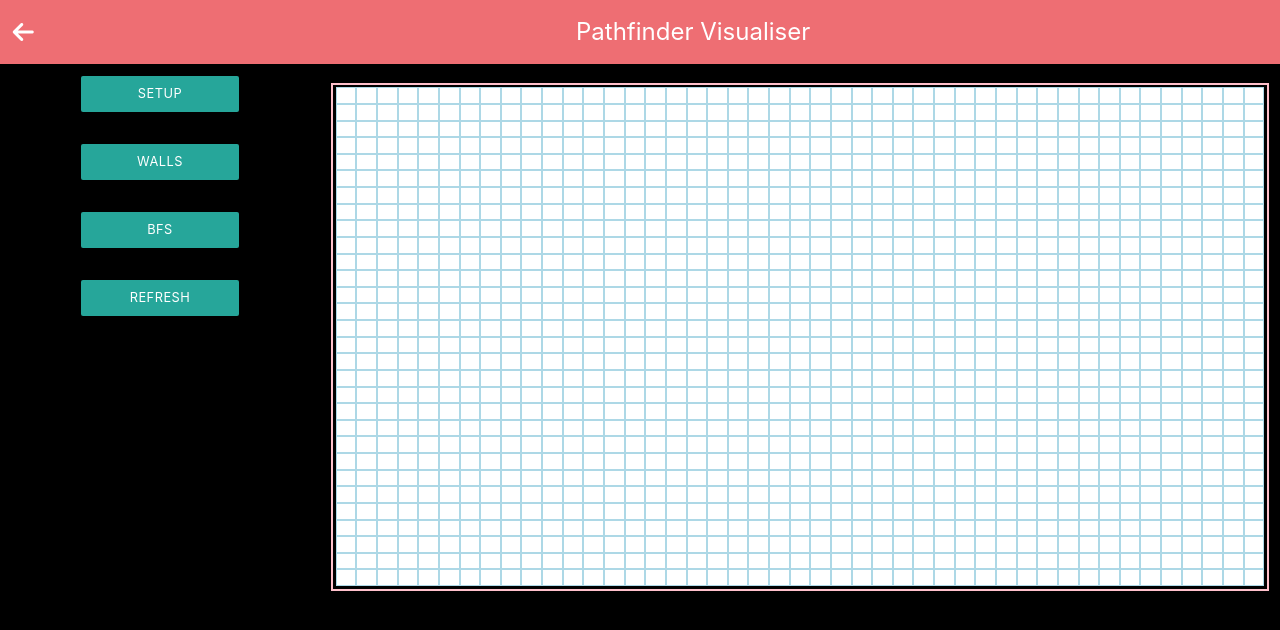
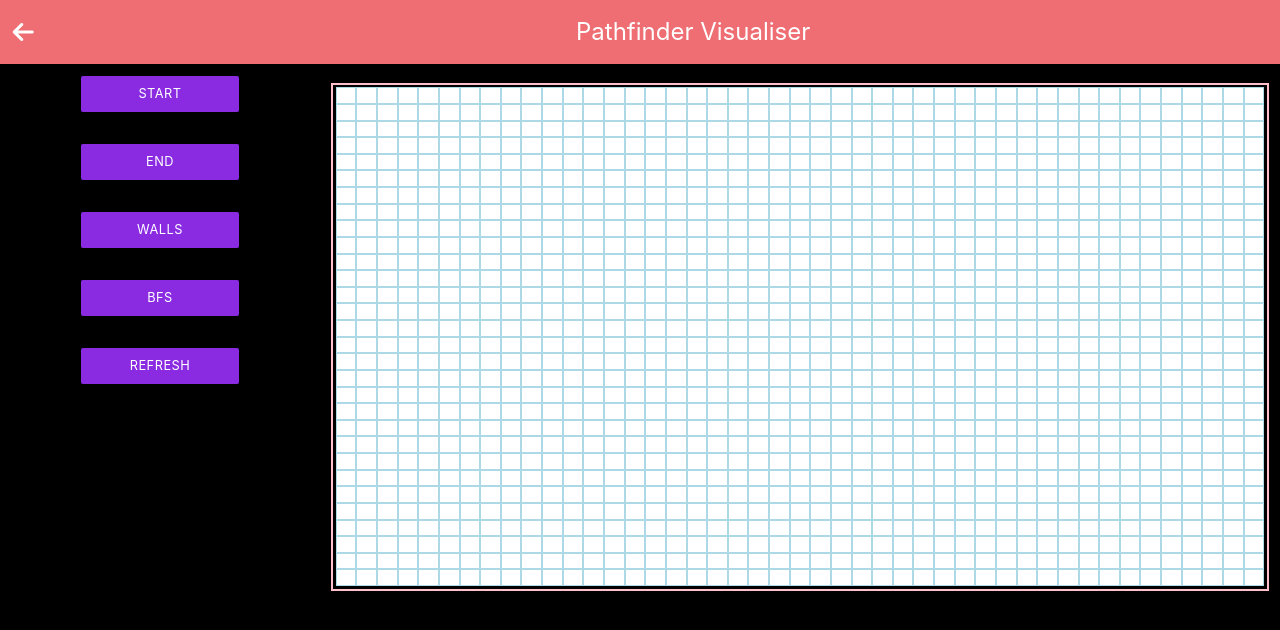
Before and after one commit to projectaki/pathfinder, a React (Create React App) app: page / in a window 1280 px wide. Shown: the top 630 px of the page. Built offline with nearby package versions, Linux system fonts and the light colour scheme.

Commit message:
added interactive elements

```diff
--- a/src/Pathfinder/Pathfinder.jsx
+++ b/src/Pathfinder/Pathfinder.jsx
@@ -6,28 +6,28 @@ import "./pathfinder.css";
 const GRID_WIDTH = 30;
 const GRID_LENGTH = 45;
 
-const START_I = 5;
-const START_J = 5;
-const END_I = 15;
-const END_J = 39;
-
 export default class Pathfinder extends React.Component {
     constructor(props) {
         super(props);
 
         this.state = {
 
-            walls: [],
+            walls: new Map(),
             running: false,
             terminate: true,
             setup: false,
+            wallselection: false,
+            beginselection: false,
+            endselection: false,
+            startnode: [],
+            endnode: [],
 
         };
     }
 
     componentDidMount() {
         this.refresh();
-
+        this.setState({startnode: [0,0], endnode: [29,44]});
     }
 
     refresh() {
@@ -42,97 +42,18 @@ export default class Pathfinder extends React.Component {
         }
     }
 
-
-    setStartAndBegin() {
-        if(this.state.running === false) {
+    async bfs() {
+        if(this.state.startnode.length !== 0 && this.state.endnode.length !== 0) {
             this.setState({setup: true});
-            const elem = document.getElementsByClassName("node");
-            elem[coordMap(START_I,START_J)].style.backgroundColor = "green";
-            elem[coordMap(END_I,END_J)].style.backgroundColor = "red";
         }
-
-    }
-
-    addWalls() {
-        const wallCordsI = [];
-        const wallCordsJ = [];
-        const walls = [];
-        const elem = document.getElementsByClassName("node");
-        let j = 20;
-        for (let i = 0; i < 25; i++) {
-            elem[coordMap(i, j)].style.backgroundColor = "black";
-            elem[coordMap(i, j)].style.border = "0.1vw solid black";
-            wallCordsI.push(i);
-            wallCordsJ.push(j);
-        }
-
-        for (let i = 5; i < 30; i++) {
-            elem[coordMap(i, j + 5)].style.backgroundColor = "black";
-            elem[coordMap(i, j + 5)].style.border = "0.1vw solid black";
-            wallCordsI.push(i);
-            wallCordsJ.push(j + 5);
-        }
-        elem[coordMap(18, 38)].style.backgroundColor = "black";
-        elem[coordMap(18, 38)].style.border = "0.1vw solid black";
-        wallCordsI.push(18);
-        wallCordsJ.push(38);
-
-        elem[coordMap(17, 38)].style.backgroundColor = "black";
-        elem[coordMap(17, 38)].style.border = "0.1vw solid black";
-        wallCordsI.push(17);
-        wallCordsJ.push(38);
-
-        elem[coordMap(16, 38)].style.backgroundColor = "black";
-        elem[coordMap(16, 38)].style.border = "0.1vw solid black";
-        wallCordsI.push(16);
-        wallCordsJ.push(38);
-
-        elem[coordMap(15, 38)].style.backgroundColor = "black";
-        elem[coordMap(15, 38)].style.border = "0.1vw solid black";
-        wallCordsI.push(15);
-        wallCordsJ.push(38);
-
-        elem[coordMap(14, 38)].style.backgroundColor = "black";
-        elem[coordMap(14, 38)].style.border = "0.1vw solid black";
-        wallCordsI.push(14);
-        wallCordsJ.push(38);
-
-        elem[coordMap(14, 39)].style.backgroundColor = "black";
-        elem[coordMap(14, 39)].style.border = "0.1vw solid black";
-        wallCordsI.push(14);
-        wallCordsJ.push(39);
-
-        elem[coordMap(14, 40)].style.backgroundColor = "black";
-        elem[coordMap(14, 40)].style.border = "0.1vw solid black";
-        wallCordsI.push(14);
-        wallCordsJ.push(40);
-
-        elem[coordMap(15, 40)].style.backgroundColor = "black";
-        elem[coordMap(15, 40)].style.border = "0.1vw solid black";
-        wallCordsI.push(15);
-        wallCordsJ.push(40);
-
-        elem[coordMap(16, 40)].style.backgroundColor = "black";
-        elem[coordMap(16, 40)].style.border = "0.1vw solid black";
-        wallCordsI.push(16);
-        wallCordsJ.push(40);
-
-
-
-        walls.push(wallCordsI);
-        walls.push(wallCordsJ);
-        //this.state.walls = walls;
-        this.setState({walls});
-    }
-
-    async bfs() {
+        await delay(1);
         if(this.state.running === false && this.state.setup === true) {
             this.setState({running:true});
             this.setState({terminate:false});
             await delay(1);
             const elems = document.getElementsByClassName("node");
-            const walls = this.state.walls;
-            const result = BFS(GRID_WIDTH, GRID_LENGTH, START_I, START_J, END_I, END_J, walls);
+            const walls = Array.from(this.state.walls.values());
+            const result = BFS(GRID_WIDTH, GRID_LENGTH, this.state.startnode[0], this.state.startnode[1], this.state.endnode[0], this.state.endnode[1], walls);
             const path = result[0];
             const searched = result[1];
             for (let i = 1; i < searched.length - 1; i++) {
@@ -153,17 +74,119 @@ export default class Pathfinder extends React.Component {
                 let index = coordMap(path[i].i, path[i].j, GRID_LENGTH);
                 elems[index].classList.remove("slow-color");
                 elems[index].style.backgroundColor = "yellow";
+                await delay(10);
             }
         }
 
 
     }
 
+    async clickSwitchColor(id) {
+        if (this.state.running === false) {
+            let elem = document.getElementById(id);
+            var tempSet = new Map(this.state.walls);
+
+            //If we are selecting walls
+            if(this.state.wallselection === true) {
+                // disable wall
+                if (elem.style.backgroundColor === "black"){
+                    elem.style.backgroundColor = "white";
+                    tempSet.delete(id);
+
+                }
+                // enable wall
+                else if (elem.style.backgroundColor === "white") {
+                    elem.style.backgroundColor = "black";
+                    const tuple = idToCoords(id);
+                    tempSet.set(id,[tuple[0],tuple[1]]);
+
+                }
+                this.setState({walls: tempSet});
+                await delay(1);
+                console.log(this.state.walls);
+            }
+
+            //If we are selecting the start node
+            if(this.state.beginselection === true) {
+                const start = this.state.startnode;
+                console.log(start);
+                if (start.length !== 0) {
+                    let currentStart = document.getElementById(coordMap(start[0],start[1]));
+                    currentStart.style.backgroundColor = "white";
+                    elem.style.backgroundColor = "green";
+                    let newStart = idToCoords(id);
+                    this.setState({startnode: newStart});
+                }
+            }
+
+            //If we are selecting the end node
+            if(this.state.endselection === true) {
+                const end = this.state.endnode;
+
+                if (end.length !== 0) {
+                    let currentEnd = document.getElementById(coordMap(end[0],end[1]));
+                    currentEnd.style.backgroundColor = "white";
+                    elem.style.backgroundColor = "red";
+                    let newEnd = idToCoords(id);
+                    this.setState({endnode: newEnd});
+                }
+            }
+        }
+
+
+
+    }
+
+    wallSelectionTrigger(btnid){
+        document.getElementById("startbtn").style.backgroundColor = "blueviolet";
+        document.getElementById("endbtn").style.backgroundColor = "blueviolet";
+        this.setState({beginselection: false, endselection: false});
+        let elem = document.getElementById(btnid);
+        if(this.state.wallselection === false) {
+            this.setState({wallselection: true});
+            elem.style.backgroundColor = "orange";
+        }
+        else {
+            this.setState({wallselection: false});
+            elem.style.backgroundColor = "blueviolet";
+        }
+    }
+
+    startSelectionTrigger(btnid){
+        document.getElementById("wallbtn").style.backgroundColor = "blueviolet";
+        document.getElementById("endbtn").style.backgroundColor = "blueviolet";
+        this.setState({wallselection: false, endselection: false});
+        let elem = document.getElementById(btnid);
+        if(this.state.beginselection === false) {
+            this.setState({beginselection: true});
+            elem.style.backgroundColor = "orange";
+        }
+        else {
+            this.setState({beginselection: false});
+            elem.style.backgroundColor = "blueviolet";
+        }
+    }
+
+    endSelectionTrigger(btnid){
+        document.getElementById("startbtn").style.backgroundColor = "blueviolet";
+        document.getElementById("wallbtn").style.backgroundColor = "blueviolet";
+        this.setState({beginselection: false, wallselection: false});
+        let elem = document.getElementById(btnid);
+        if(this.state.endselection === false) {
+            this.setState({endselection: true});
+            elem.style.backgroundColor = "orange";
+        }
+        else {
+            this.setState({endselection: false});
+            elem.style.backgroundColor = "blueviolet";
+        }
+    }
+
     render() {
         const grid = [];
         let numberOfNodes = GRID_LENGTH*GRID_WIDTH;
         for (let i = 0; i < numberOfNodes; i++) {
-            grid.push(<div className="node" key={i}></div>);
+            grid.push(<div onClick={() => this.clickSwitchColor(i)} className="node" key={i} id={i}></div>);
         }
         return (
             <>
@@ -172,14 +195,11 @@ export default class Pathfinder extends React.Component {
                     <div className="container">
 
                         <div className="button-grid">
-                            <button class="waves-effect waves-light btn" onClick={() => this.setStartAndBegin()}>
-                                    setup
-
-
-                            </button>
-                            <button class="waves-effect waves-light btn" onClick={() => this.addWalls()}>Walls</button>
-                            <button class="waves-effect waves-light btn" onClick={() => this.bfs()}>bfs</button>
-                            <button class="waves-effect waves-light btn" onClick={() => this.refresh()}>Refresh</button>
+                            <button id="startbtn"class="waves-effect waves-light btn" style={{backgroundColor: "blueviolet"}} onClick={() => this.startSelectionTrigger("startbtn")}>start</button>
+                            <button id="endbtn"class="waves-effect waves-light btn" style={{backgroundColor: "blueviolet"}} onClick={() => this.endSelectionTrigger("endbtn")}>end</button>
+                            <button id="wallbtn" class="waves-effect waves-light btn" style={{backgroundColor: "blueviolet"}} onClick={() => this.wallSelectionTrigger("wallbtn")}>Walls</button>
+                            <button id="bfsbtn" class="waves-effect waves-light btn" style={{backgroundColor: "blueviolet"}} onClick={() => this.bfs()}>bfs</button>
+                            <button id="refreshbtn" class="waves-effect waves-light btn" style={{backgroundColor: "blueviolet"}} onClick={() => this.refresh()}>Refresh</button>
                         </div>
                     </div>
 
@@ -212,6 +232,12 @@ function coordMap(i , j) {
     return i * GRID_LENGTH + j;
 }
 
+function idToCoords(id) {
+    let i = Math.floor(id/GRID_LENGTH);
+    let j = id % GRID_LENGTH;
+    return [i,j];
+}
+
 function delay(n) {
     n = n || 2000;
     return new Promise(done => {
--- a/src/Pathfinder/pathfinder.css
+++ b/src/Pathfinder/pathfinder.css
@@ -45,6 +45,6 @@ body {
 
 .slow-color {
   animation-name: color;
-  animation-duration: 3s;
+  animation-duration: 2s;
   animation-fill-mode: forwards;
 }
--- a/src/algorithms/bfs.js
+++ b/src/algorithms/bfs.js
@@ -23,8 +23,8 @@ export const BFS = (iLength, jLength, starti, startj, endi, endj, walls) => {
 
     let newgrid = createGrid(iLength,jLength);
     // Setup walls
-    for (let i = 0; i < walls[0].length; i++) {
-        newgrid[walls[0][i]][walls[1][i]] = new Node(null,walls[0][i], walls[1][i]);
+    for (let i = 1; i < walls.length; i++) {
+        newgrid[walls[i][0]][walls[i][1]] = new Node(null,walls[i][0], walls[i][1]);
     }
 
     let startCoords = new Pair(starti,startj);
```
Also changed, not shown: 1 other file (tests, documents, lock files or other folders).
